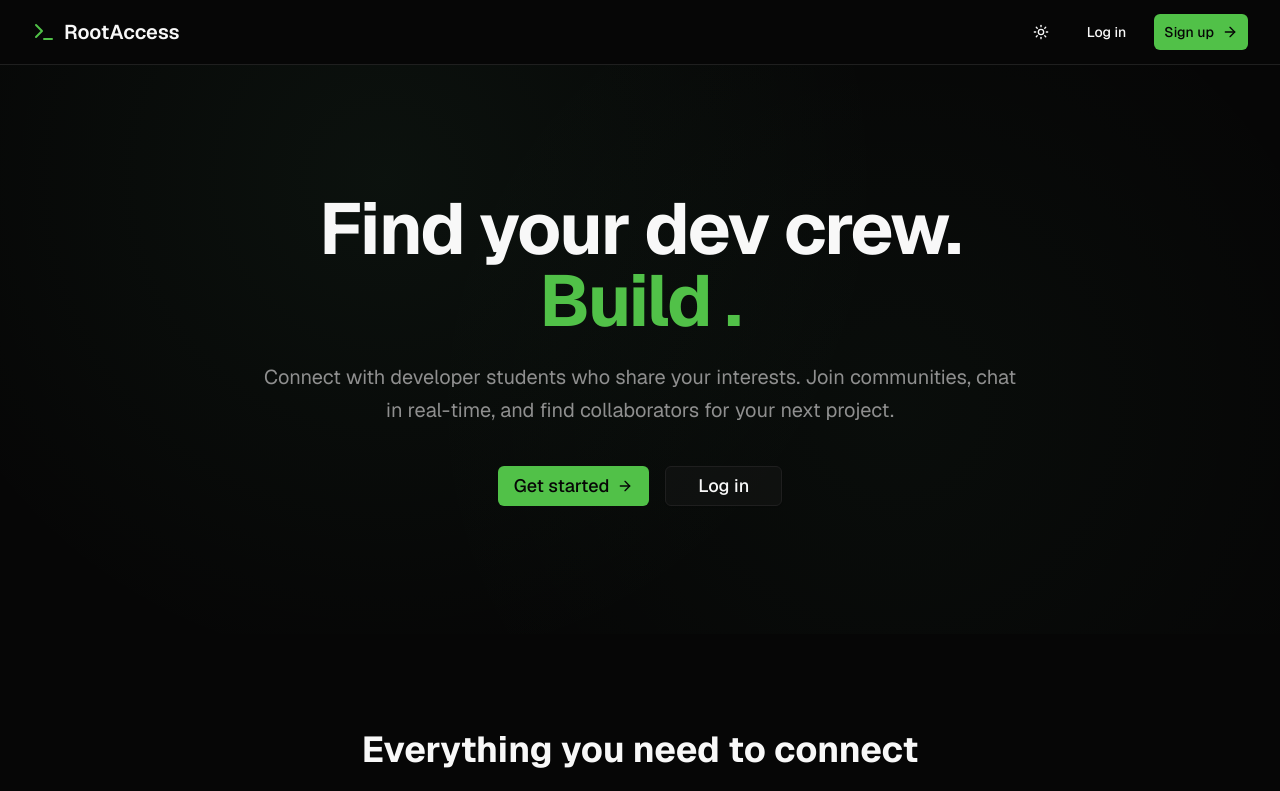
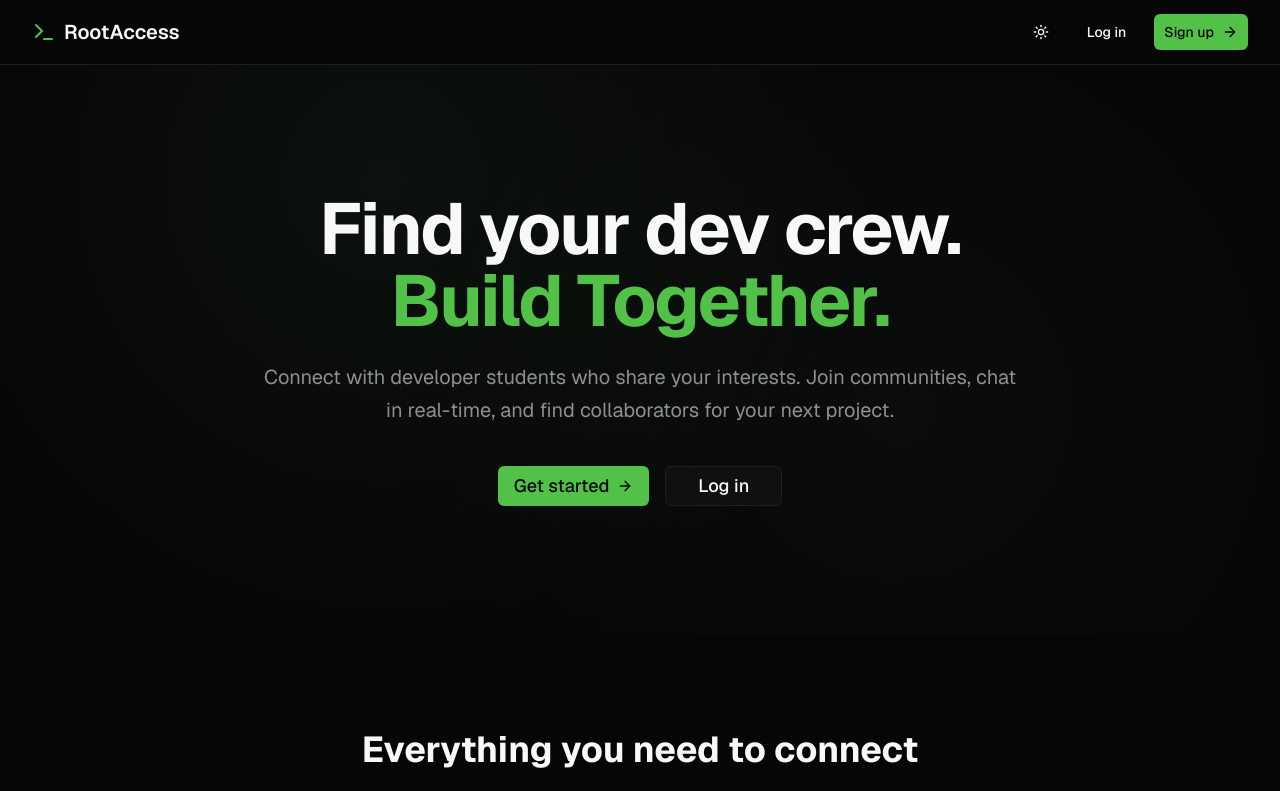
Before and after one commit to Sahilsharma157/rootaccessv2, a Next.js app: page / in a window 1280 px wide. Shown: the top 791 px of the page. Built offline with nearby package versions, Linux system fonts and the light colour scheme; no server answers.

Commit message:
sample push 7.2

```diff
--- a/app/page.tsx
+++ b/app/page.tsx
@@ -43,7 +43,7 @@ export default function LandingPage() {
             <h1 className="text-3xl sm:text-5xl lg:text-7xl font-bold tracking-tight text-balance mb-4 sm:mb-6">
               Find your dev crew.
               <br />
-              <span className="text-primary">Build .</span>
+              <span className="text-primary">Build Together.</span>
             </h1>
             <p className="text-base sm:text-xl text-muted-foreground leading-relaxed mb-8 sm:mb-10 text-pretty px-2 sm:px-0">
               Connect with developer students who share your interests. Join communities, chat in real-time, and find
```
